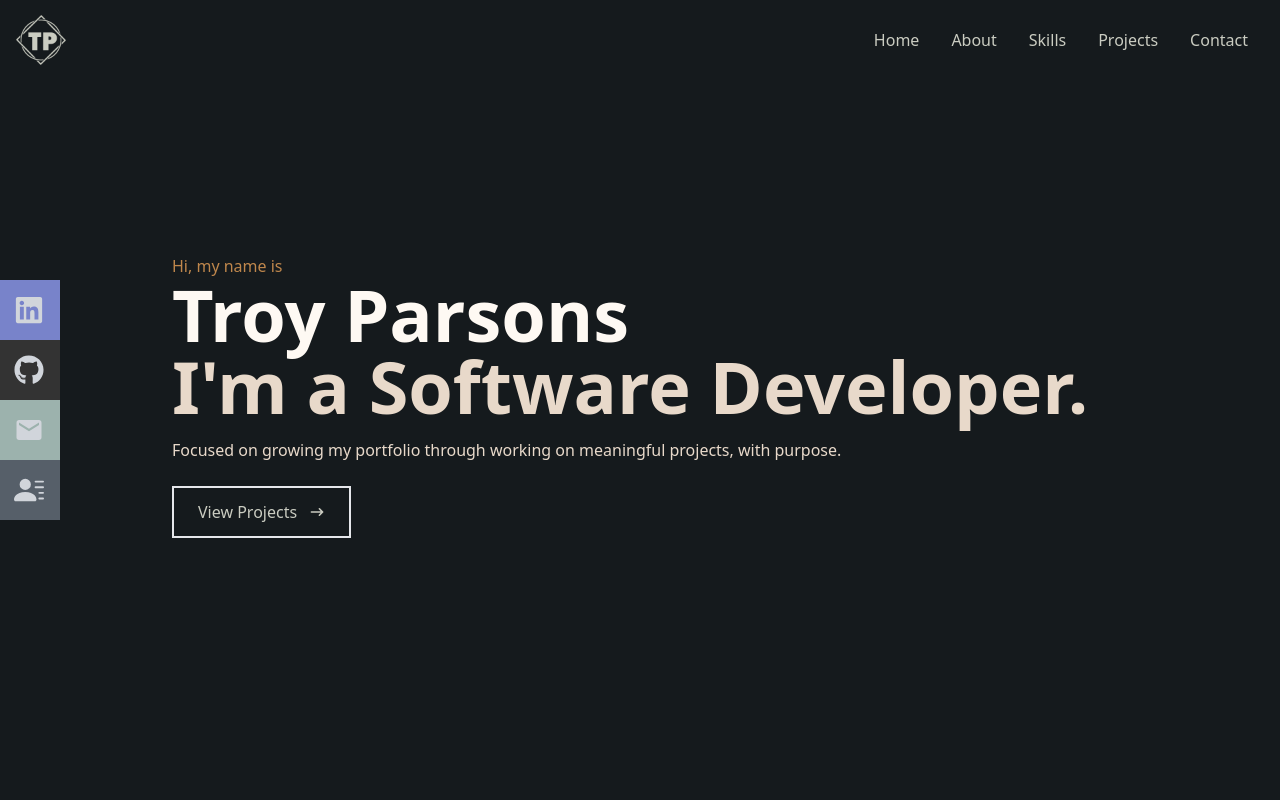
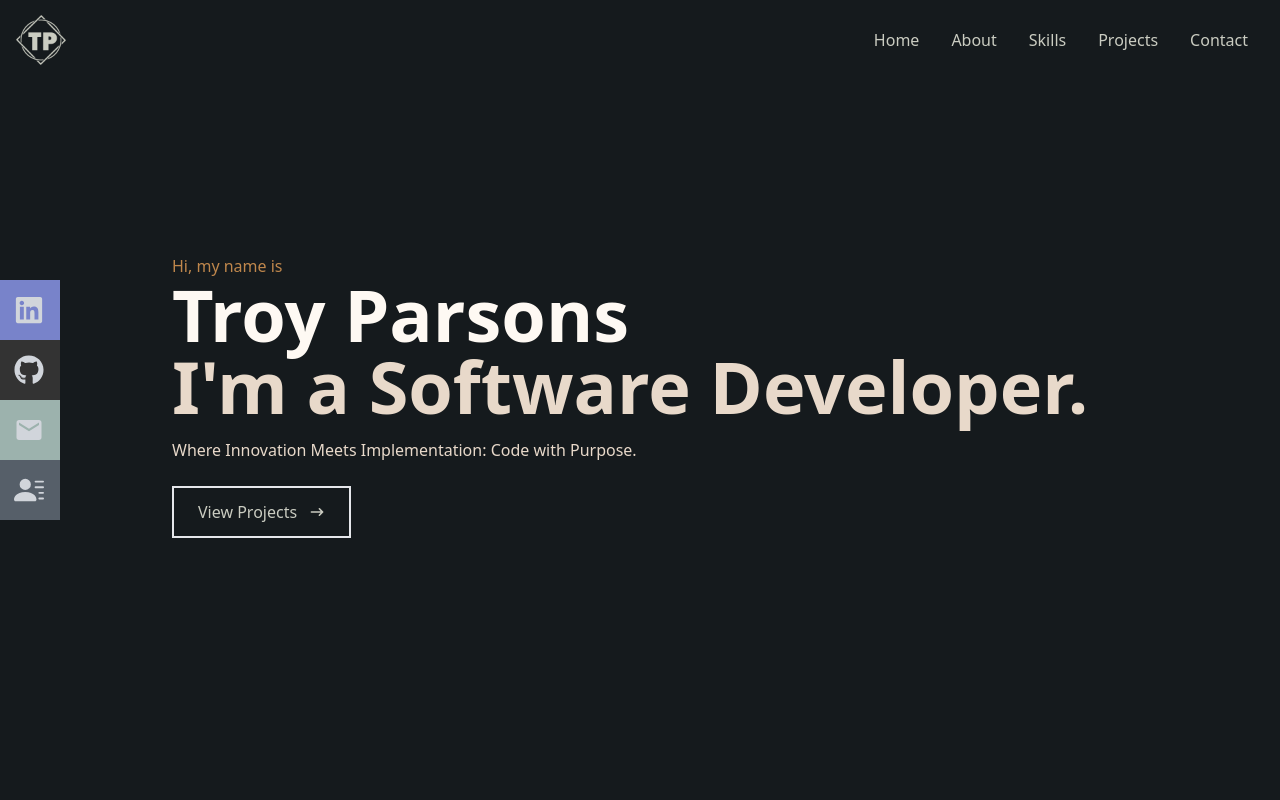
Before and after one commit to parsTroy/react-website, a React (Create React App) app: page / in a window 1280 px wide. Shown: the top 800 px of the page. Built offline with nearby package versions, Linux system fonts and the light colour scheme; the HTML template or start-up script is replaced by a standard one.

Commit message:
Update scroll bar and tag

```diff
--- a/src/components/Home.jsx
+++ b/src/components/Home.jsx
@@ -12,7 +12,7 @@ const Home = () => {
                 <h1 className='text-4xl sm:text-7xl font-bold text-[#FEF9F3]'>Troy Parsons</h1>
                 <h2 className='text-4xl sm:text-7xl font-bold text-[#E8D9CA]'>I'm a Software Developer.</h2>
                 <p className='text-[#E8D9CA] py-4 max-w-[700px]'>
-                    Focused on growing my portfolio through working on meaningful projects, with purpose.
+                    Where Innovation Meets Implementation: Code with Purpose.
                 </p>
                 <Link to="projects" smooth={true} duration={500} className='hover:text-[#E8D9CA]'>
                     <div>
--- a/src/index.css
+++ b/src/index.css
@@ -7,10 +7,37 @@
     body {
         @apply font-[Kantumruy+Pro]
     }
+
     li {
         @apply px-4;
         @apply cursor-pointer;
     }
+}
+
+html::-webkit-scrollbar {
+    width: 0.75rem;
+}
+
+html::-webkit-scrollbar-thumb {
+    background-color: #bf874c;
+    border-radius: 100vw;
+}
+
+html::-webkit-scrollbar-thumb:hover {
+    background-color: #151a1d;
+}
+
+html::-webkit-scrollbar-track {
+    background-color: #151a1d;
+}
+
+html::-webkit-scrollbar-track:hover {
+    background-color: #151a1d;
+}
+
+html {
+    scrollbar-width: normal;
+    scrollbar-color: #bf874c #151a1d;
 }
 
 .content-div {
@@ -22,9 +49,7 @@
 }
 
 .content-div:hover {
-    background-image: linear-gradient(
-        to right,
-        rgba(27, 51, 56, 0.8),
-        rgba(202, 204, 193, 0.8)
-    )!important;
+    background-image: linear-gradient(to right,
+            rgba(27, 51, 56, 0.8),
+            rgba(202, 204, 193, 0.8)) !important;
 }
```
